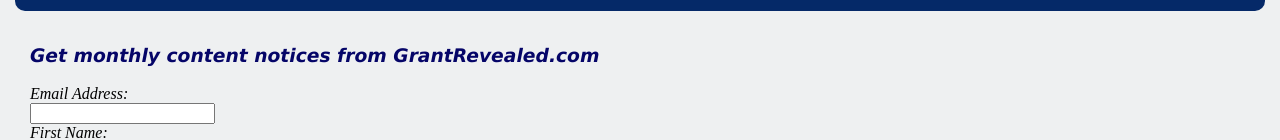
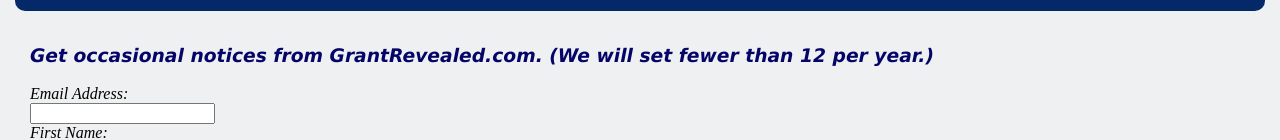
Before and after one commit to GothamHawkeye/gothamhawkeye.github.io, a plain HTML site: page preworkapp/index.html in a window 1280 px wide. Shown: the part 1168-1308 px from the top of the page. Drawn offline with Linux system fonts and the light colour scheme.

Commit message:
Made minor edit to email notices h3 in index.html

```diff
--- a/preworkapp/index.html
+++ b/preworkapp/index.html
@@ -104,7 +104,7 @@
         </aside>
         <div>
             <form>
-                <h3>Get monthly content notices from GrantRevealed.com</h3>
+                <h3>Get occasional notices from GrantRevealed.com. (We will set fewer than 12 per year.)</h3>
                 Email Address:<br>
                 <input type="email" name="email" id="email"><br>
                 <label for="firstname">First Name:</label><br>
```
